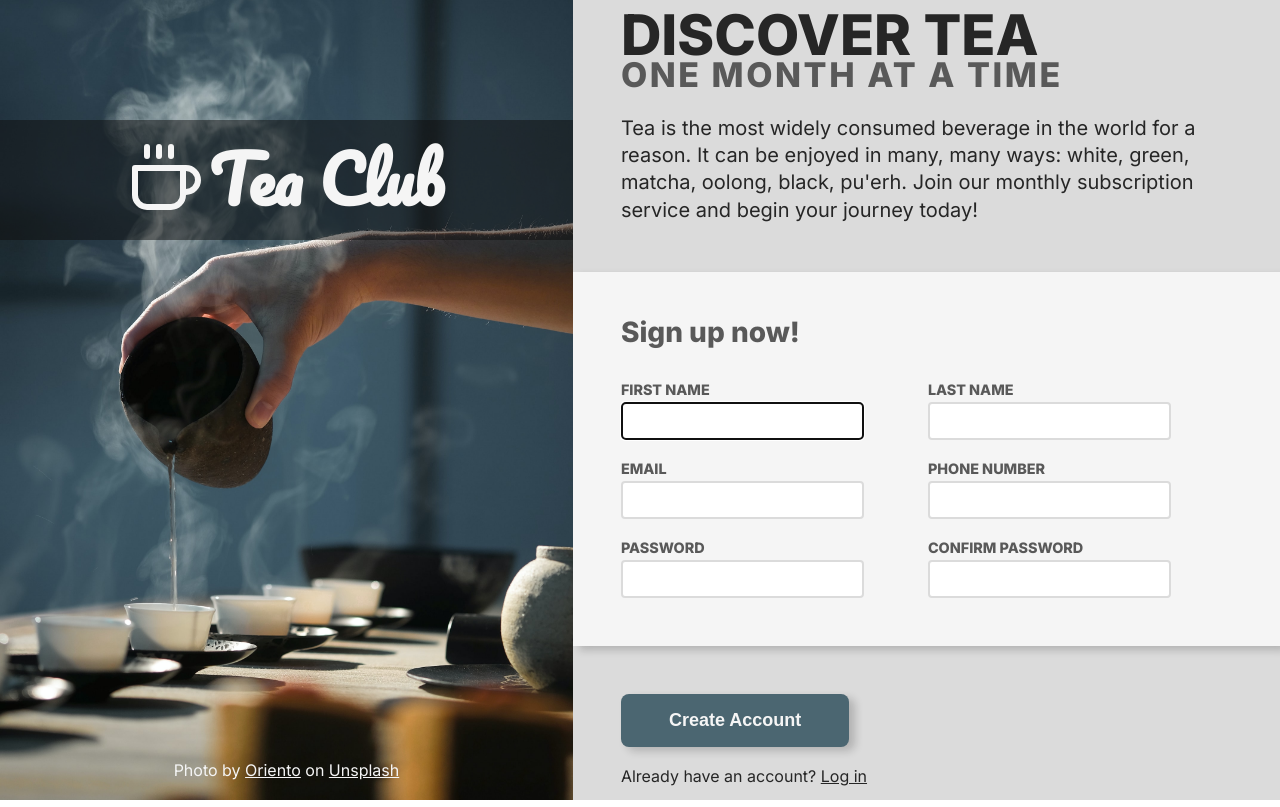
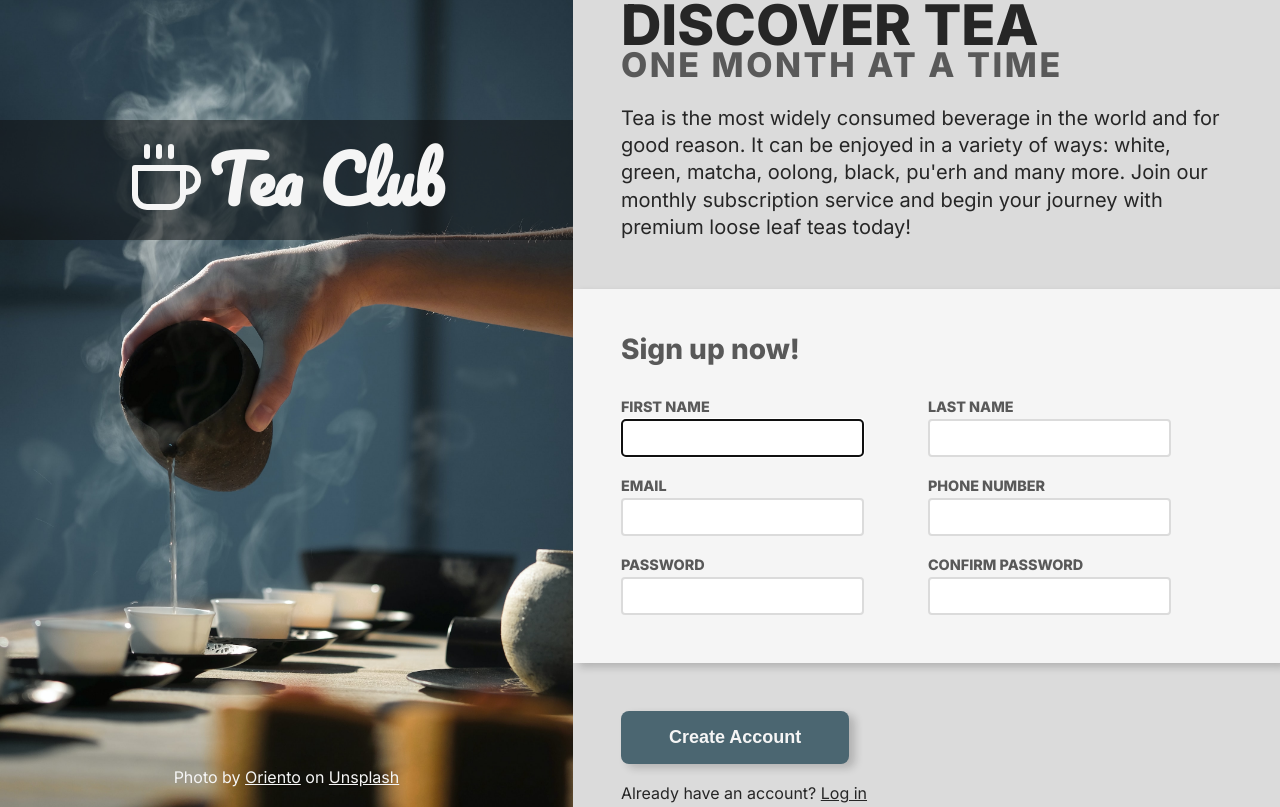
Before and after one commit to bmilcs/odin-signup-form, a plain HTML site: page index.html in a window 1280 px wide. Drawn offline with Linux system fonts and the light colour scheme.

Commit message:
Fix wording of header paragraph

```diff
--- a/index.html
+++ b/index.html
@@ -41,10 +41,11 @@
           <h2>Discover Tea</h2>
           <h3>One month at a time</h3>
           <p>
-            Tea is the most widely consumed beverage in the world for a reason.
-            It can be enjoyed in many, many ways: white, green, matcha, oolong,
-            black, pu'erh. Join our monthly subscription service and begin your
-            journey today!
+            Tea is the most widely consumed beverage in the world and for good
+            reason. It can be enjoyed in a variety of ways: white, green,
+            matcha, oolong, black, pu'erh and many more. Join our monthly
+            subscription service and begin your journey with premium loose leaf
+            teas today!
           </p>
         </div>
         <div class="form-container">
```
